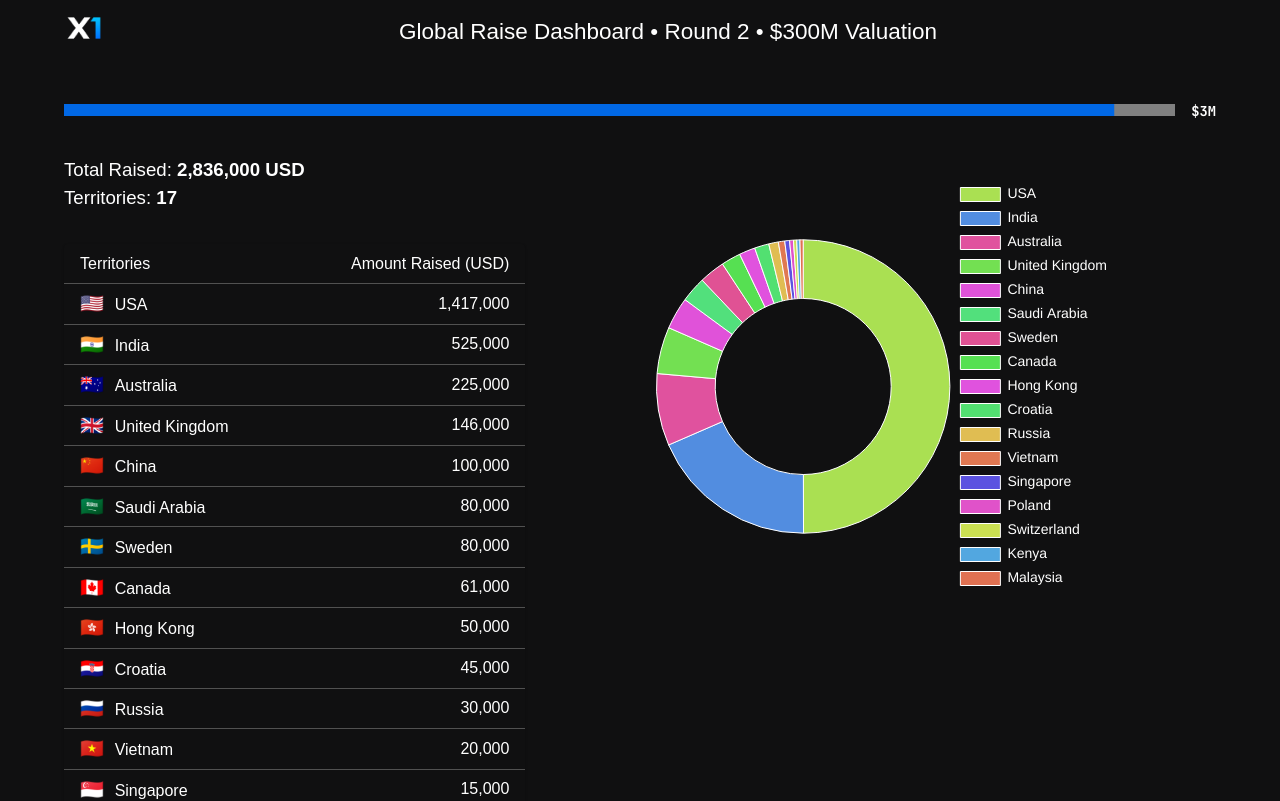
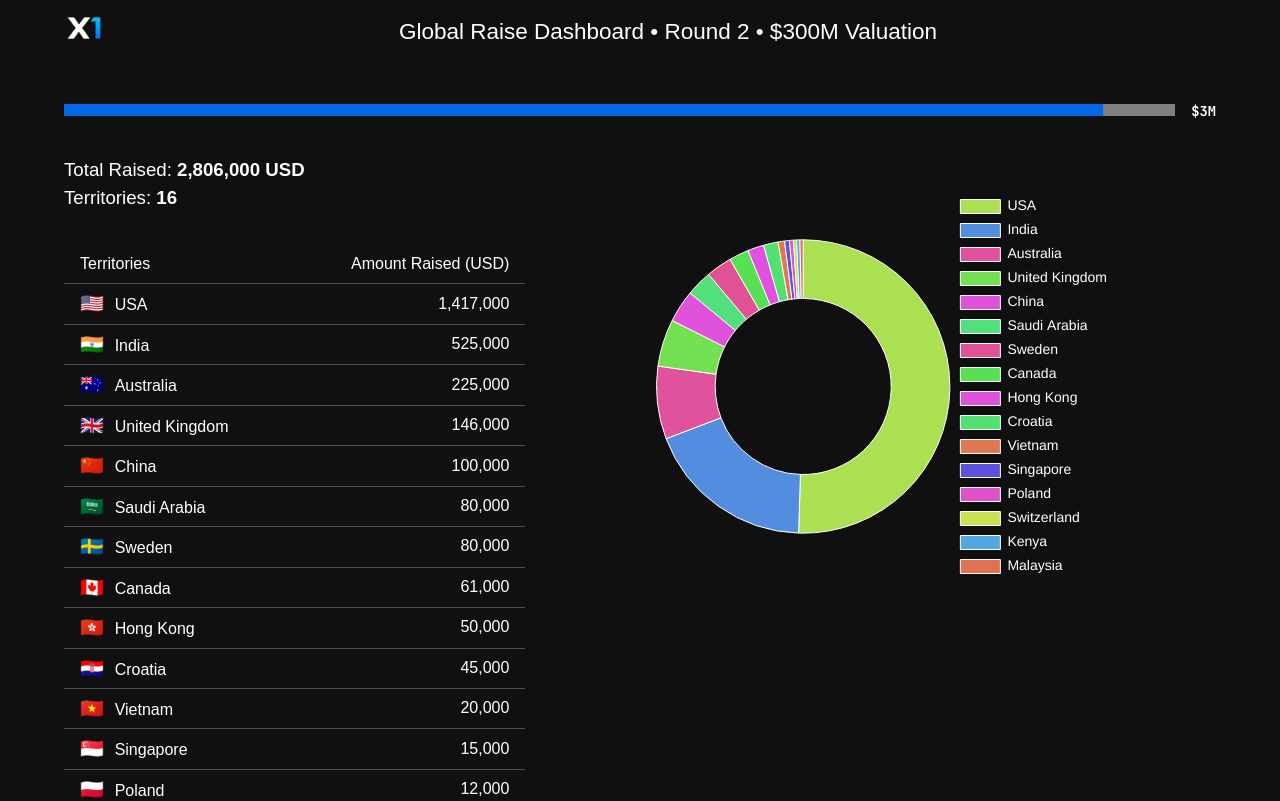
Before and after one commit to FairCrypto/x1-investors, a Next.js app: page / in a window 1280 px wide. Shown: the top 801 px of the page. Built offline with nearby package versions, Linux system fonts and the light colour scheme.

Commit message:
added investment(s)

```diff
--- a/app/investors.ts
+++ b/app/investors.ts
@@ -41,7 +41,6 @@ export const investorsRaw: Array<Record<string, any>> = [
   { country: 'Vietnam', countryCode: 'VN',  amount: 20_000, investors: 1 },
   { country: 'Croatia', countryCode: 'HR',  amount: 15_000, investors: 1 },
   { country: 'Croatia', countryCode: 'HR',  amount: 30_000, investors: 1 },
-  { country: 'Russia', countryCode: 'RU',  amount: 30_000, investors: 1 },
   { country: 'Malaysia', countryCode: 'MY',  amount: 10_000, investors: 1 },
 ];
 
```
